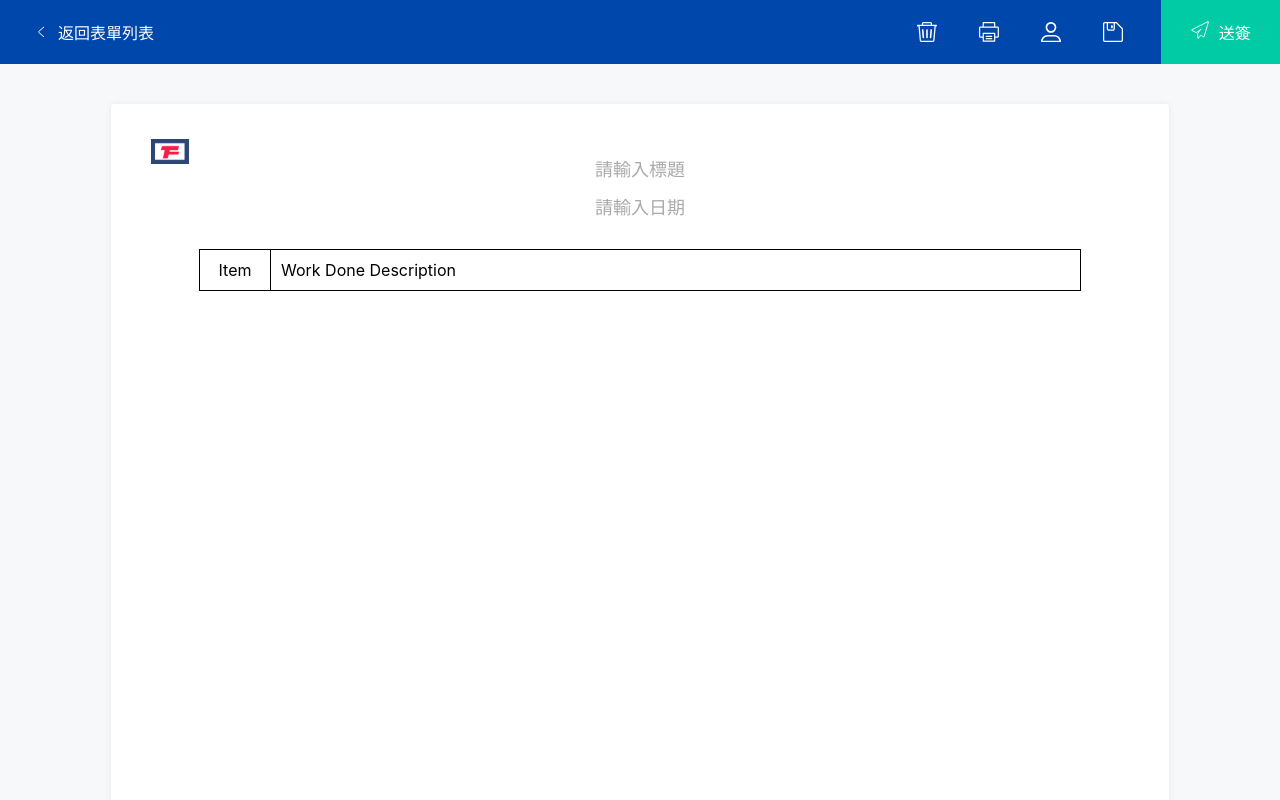
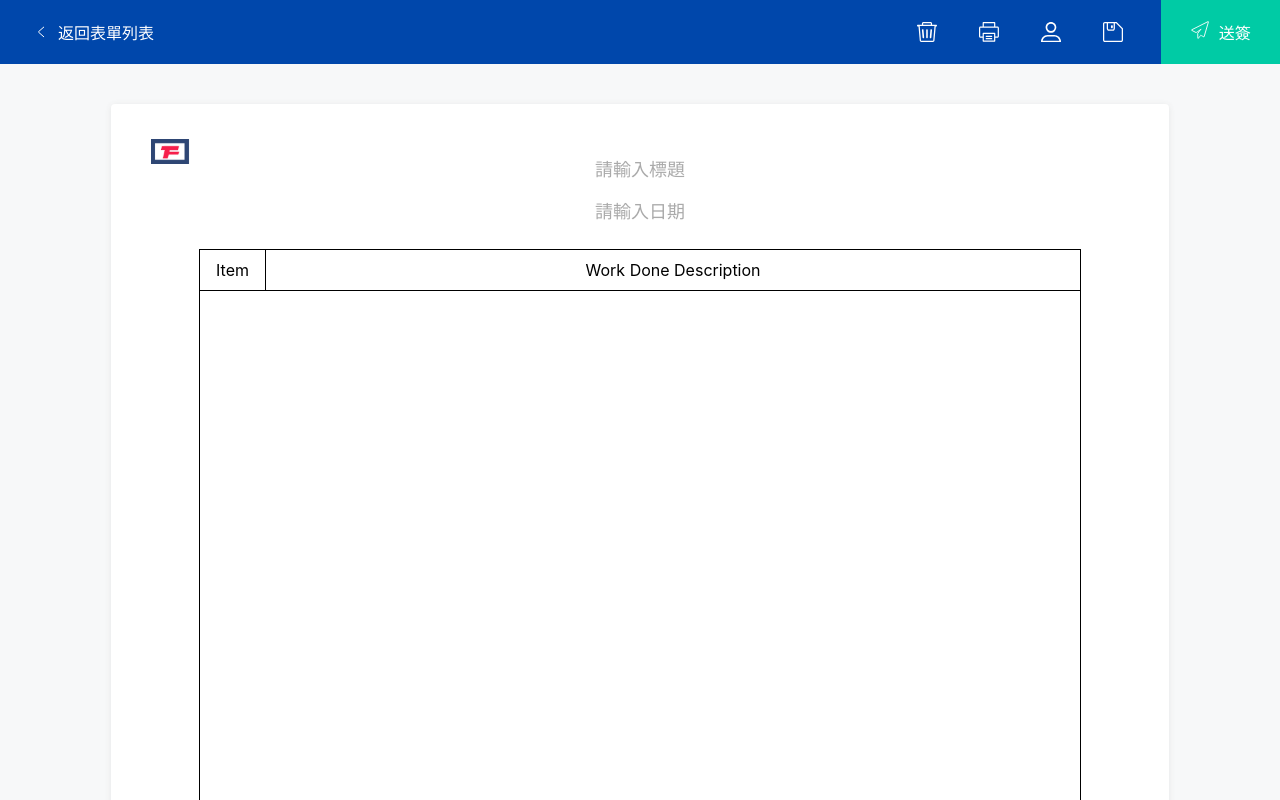
Before and after one commit to securenai/first-steamship-group-demo, a React (Create React App) app: page / in a window 1280 px wide. Built offline with nearby package versions, Linux system fonts and the light colour scheme.

Commit message:
Cleanup-2

```diff
--- a/src/components/Document/index.jsx
+++ b/src/components/Document/index.jsx
@@ -15,7 +15,7 @@ const Document = () => {
 				<Title len={200} ph="請輸入日期" />
 			</div>
 
-			<div style={{ marginTop: '20px' }}>
+			<div className="documentContent">
 				<RowItem />
 			</div>
 		</div>
--- a/src/components/Document/styles.css
+++ b/src/components/Document/styles.css
@@ -17,9 +17,15 @@
 	display: flex;
 	flex-direction: column;
 	align-items: center;
+	gap: 5px;
 }
 .logo {
 	position: absolute;
 	left: 40px;
 	top: 35px;
 }
+.documentContent {
+	margin-top: 20px;
+	height: 1100px;
+	border: 1px solid #000;
+}
--- a/src/components/Parts/RowItem/styles.css
+++ b/src/components/Parts/RowItem/styles.css
@@ -1,6 +1,6 @@
 .rowItemWrap {
 	width: 880px;
-	border: 1px solid #000;
+	border-bottom: 1px solid #000;
 	display: flex;
 }
 .rowItemLeft {
@@ -10,4 +10,8 @@
 }
 .rowItemRight {
 	padding: 10px;
+	display: flex;
+	justify-content: center;
+	align-items: center;
+	width: 100%;
 }
```
